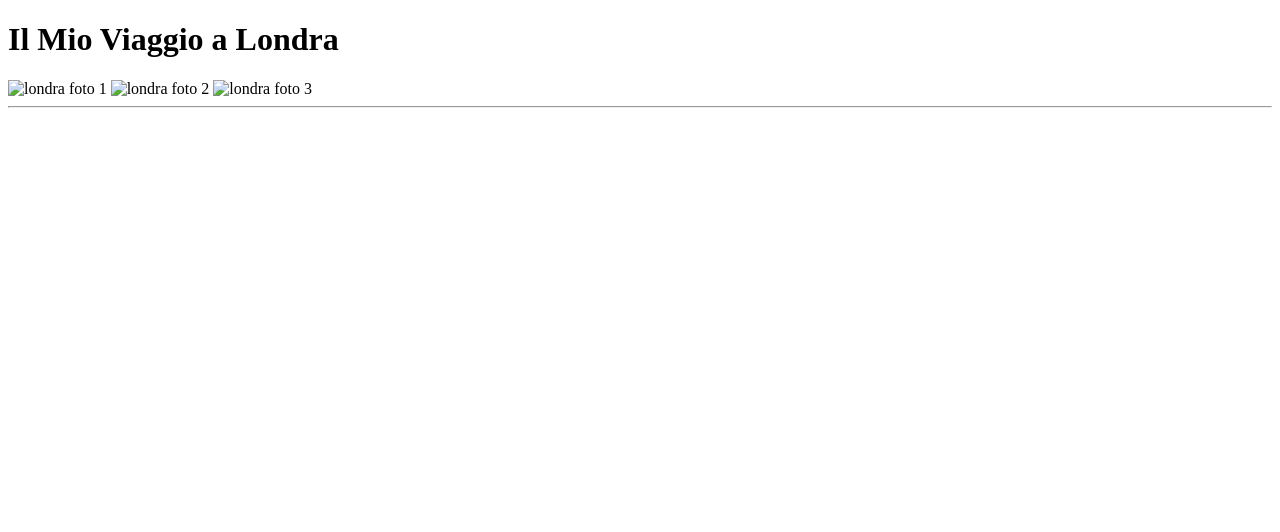
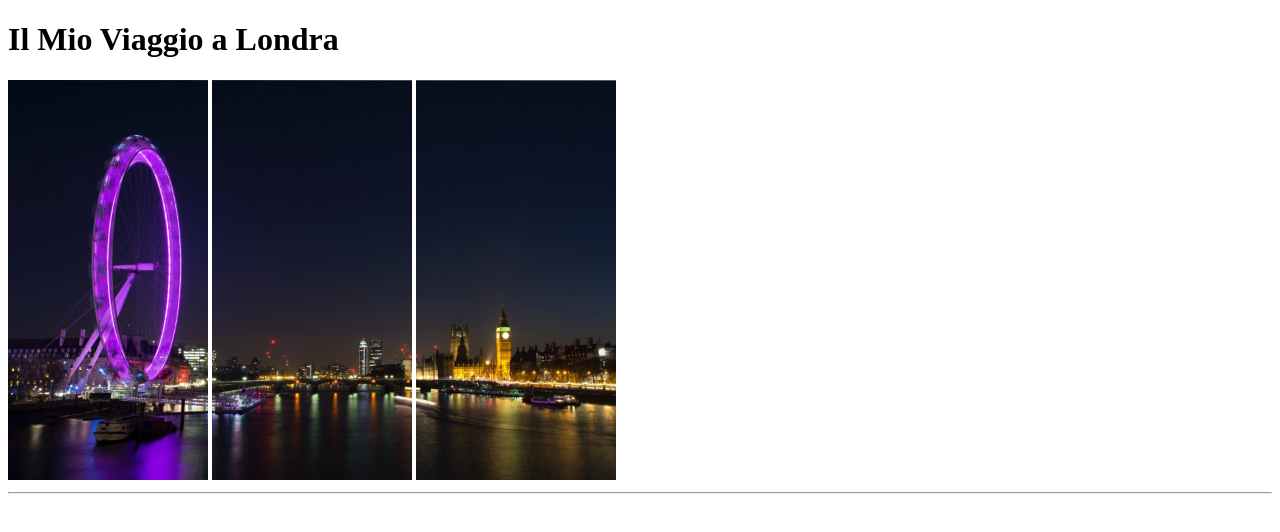
Before and after one commit to bradyshehu/html-london-trip, a plain HTML site: page index.html in a window 1280 px wide. Drawn offline with Linux system fonts and the light colour scheme.

Commit message:
aggiunta primo blocco

```diff
--- a/index.html
+++ b/index.html
@@ -8,9 +8,9 @@
 <body>
     <h1>Il Mio Viaggio a Londra</h1>
     <div>
-    <img src="./img/londra1" alt="londra foto 1" width="200">
-    <img src="./img/londra2" alt="londra foto 2" width="200">
-    <img src="./img/londra3" alt="londra foto 3" width="200">
+    <img src="./img/londra1.jpg" alt="londra foto 1" width="200">
+    <img src="./img/londra2.jpg" alt="londra foto 2" width="200">
+    <img src="./img/londra3.jpg" alt="londra foto 3" width="200">
     <hr />
     </div>
 
```
Also changed, not shown: img/londra1.jpg (added), img/londra2.jpg (added), img/londra3.jpg (added).
